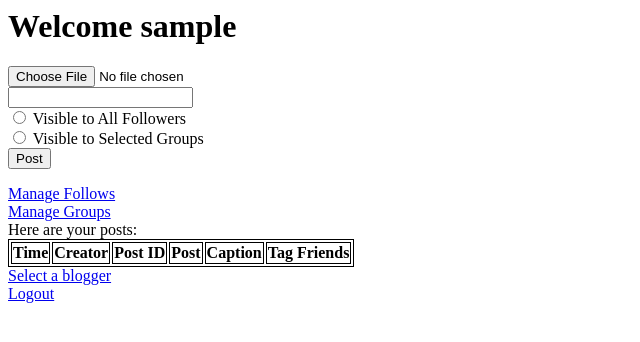
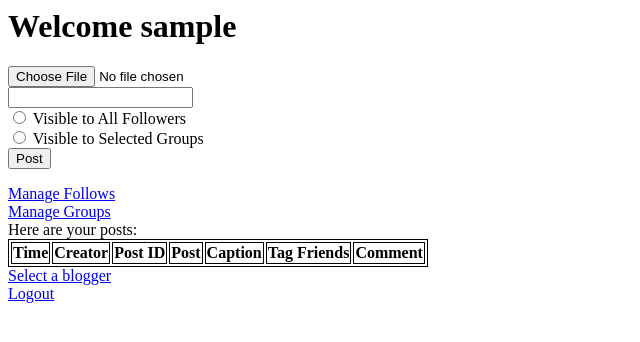
Before and after one commit to getDolla/database-project, a Flask app: page /home in a window 1280 px wide. Shown: the top 342 px of the page, without its empty margins (0-640 px from the left). Run offline with Flask 2, Linux system fonts and the light colour scheme; the visitor is signed in with stand-in values (Sample User, id 1); data that the repository does not hold is empty.

Commit message:
added commenting ability for ONE comment per picture per user

```diff
--- a/app.py
+++ b/app.py
@@ -104,19 +104,23 @@ def home():
     query = 'SELECT photoID, photoOwner, timestamp, filePath, caption FROM Photo WHERE photoOwner = %s ORDER BY timestamp DESC'
     cursor.execute(query, (user))
     data = cursor.fetchall()
+
+    query = 'SELECT username, photoID, commentText, timestamp FROM Comment ORDER BY timestamp ASC'
+    cursor.execute(query)
+    commentsData = cursor.fetchall()
+
     query = 'SELECT * FROM Belong WHERE username = %s'
     cursor.execute(query, (user))
     groups = cursor.fetchall()
     length = [ i for i in range(len(groups)) ]
     cursor.close()
-    return render_template('home.html', username=user, posts=data, group = groups, length = length)
+    return render_template('home.html', username=user, posts=data, group = groups, length = length, comments = commentsData)
 
 
 @app.route('/post', methods=['GET', 'POST'])
 def post():
-    print("test")
     username = session['username']
-    cursor = conn.cursor();
+    cursor = conn.cursor()
     pic = request.files['pic']
     extension = os.path.splitext(pic.filename)[1]
     caption = None if len(request.form['caption']) == 0 else request.form['caption']
@@ -158,6 +162,21 @@ def post():
 
     cursor.close()
     return redirect(url_for('home'))
+
+@app.route("/comment/<photoID>", methods=['GET', 'POST'])
+def comment(photoID):
+    username = session['username']
+    cursor = conn.cursor()
+    comment = None if len(request.form['myComment']) == 0 else request.form['myComment']
+    query = 'INSERT INTO Comment (username, photoID, commentText, timestamp) VALUES(%s, %s, %s, NOW())'
+    cursor.execute(query, (username, photoID, comment))
+    conn.commit()
+    cursor.close()
+    return redirect(url_for('home'))
+
+
+
+
 
 @app.route('/select_blogger')
 def select_blogger():
--- a/templates/home.html
+++ b/templates/home.html
@@ -57,6 +57,7 @@ Here are your posts:
 	<th>Post</th>
 	<th>Caption</th>
 	<th>Tag Friends</th>
+	<th>Comment</th>
 
 {% for line in posts %}
 	<tr>
@@ -66,6 +67,20 @@ Here are your posts:
 		<td><img src="{{ url_for('static', filename = ('uploads/' + line.filePath) ) }}" alt="Image" height="42" width="42"></td>
 		<td>{{line.caption}}</td>
 		<td><a href = "/tag/{{ line.photoID }}">Tag</a> <br /></td>
+		<td>
+			<form action="/comment/{{line.photoID}}" method="POST" id = "commenter">
+				{% for comment in comments %}
+				{% if comment.photoID == line.photoID %}
+
+				{{comment.username}}({{comment.timestamp}}): {{comment.commentText}}
+				<br />
+
+				{% endif %}
+				{% endfor %}
+				<input type="text" name="myComment"> <br>
+				<input type="submit" id = "submit" value = Comment>
+			</form>
+		</td>
 	</tr>
 {% endfor %}
 </table>
```
